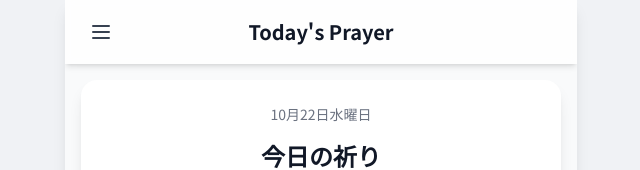
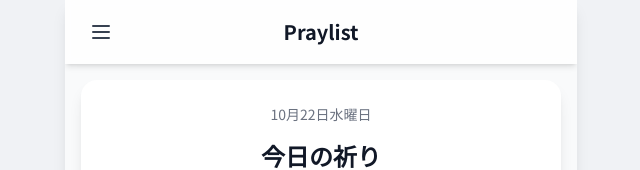
Before and after one commit to servofch/praylis, a plain HTML site: page index.html in a window 1280 px wide. Shown: the top 170 px of the page, without its empty margins (319-959 px from the left). Drawn offline with nearby package versions, Linux system fonts and the light colour scheme.

Commit message:
Update index.html

```diff
--- a/index.html
+++ b/index.html
@@ -44,7 +44,7 @@
                         <svg xmlns="http://www.w3.org/2000/svg" class="h-6 w-6 text-gray-700" fill="none" viewBox="0 0 24 24" stroke="currentColor"><path stroke-linecap="round" stroke-linejoin="round" stroke-width="2" d="M4 6h16M4 12h16M4 18h16" /></svg>
                     </button>
                 </div>
-                <h1 id="header-title" class="text-xl font-bold text-gray-900 cursor-pointer">Today's Prayer</h1>
+                <h1 id="header-title" class="text-xl font-bold text-gray-900 cursor-pointer">Praylist</h1>
             </div>
         </header>
 
```
